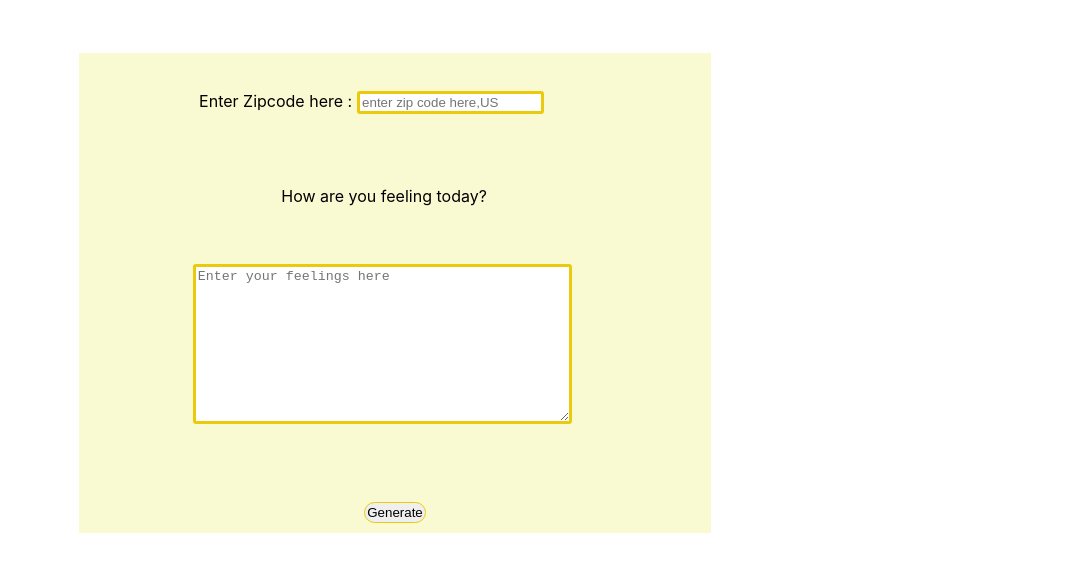
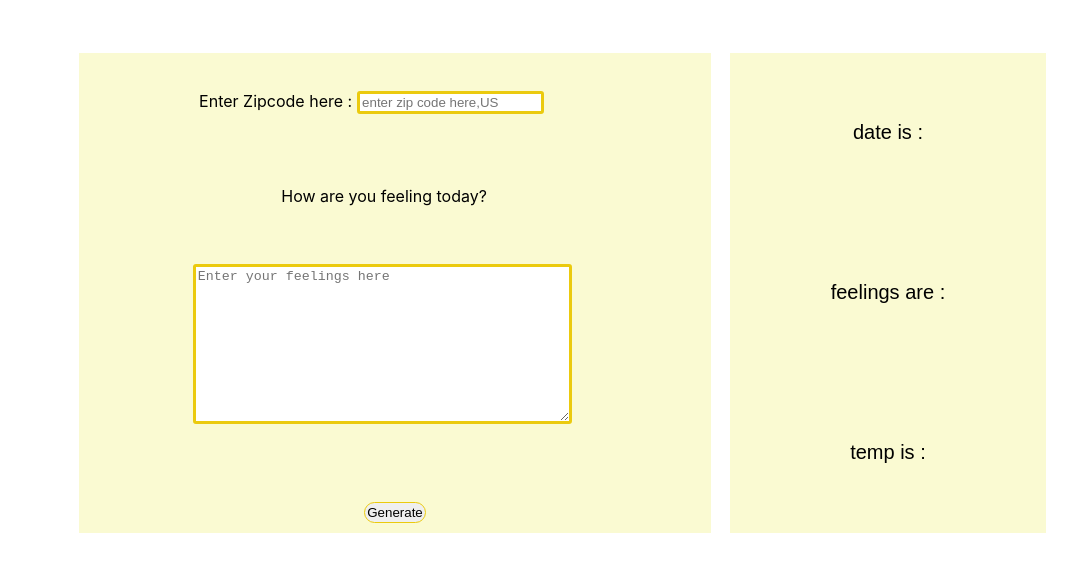
Before and after one commit to Helo88/Udacity_Weather-Journal-App-Project, a website: page website/index.html in a window 1280 px wide. Shown: the part 109-680 px from the top of the page, without its empty margins (49-1126 px from the left). Drawn offline with Linux system fonts and the light colour scheme; a web font is replaced by a local one.

Commit message:
edit css file

```diff
--- a/website/style.css
+++ b/website/style.css
@@ -103,19 +103,14 @@ img{width: 70px; height:70px;}
     flex-direction: column;
     justify-content: space-around;
     width:50%;
-    background-color:green;
+    background-color:lightgoldenrodyellow;
     height:60vh;
     top:0;
-    left:0;
-    z-index: -1;
-    transition: 1s ease-in-out;
+    left:103%;
+/*
+    transition: 1s ease-in-out; */
 }
 
-#generate:hover  .floating {
-    background-color:lightgoldenrodyellow;
-    left:110%;
-
-}
 
 .floating div {
     font-size: 20px;
```
